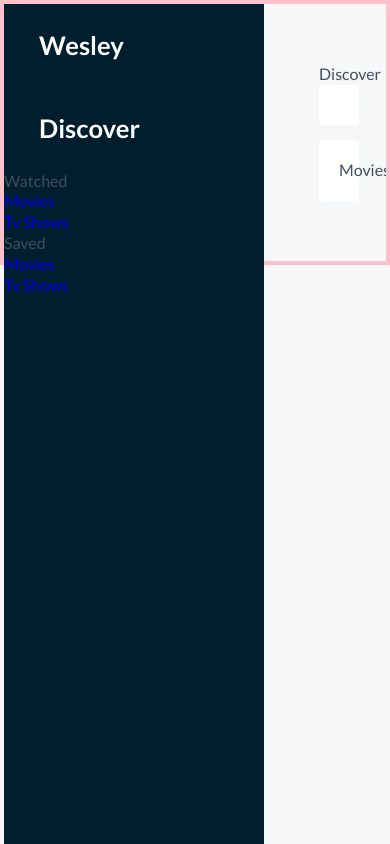
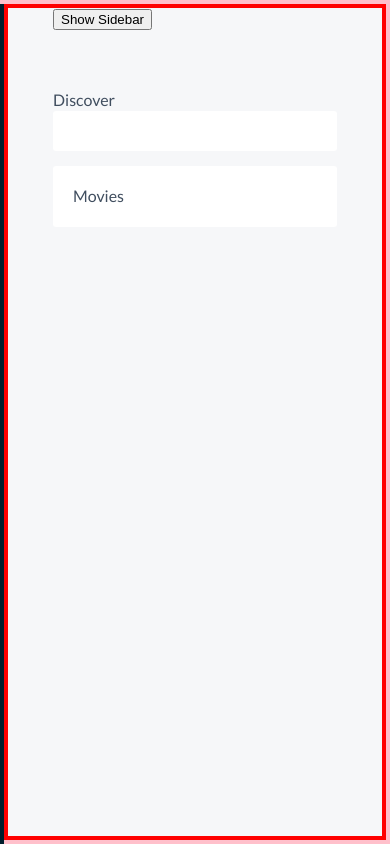
Before and after one commit to chriscodingxyz/Cord-redo, a React (Create React App) app: page /discover in a window 390 px wide. Built offline with nearby package versions, Linux system fonts and the light colour scheme.

Commit message:
5. Media queries and activeSideBar state for displaying/hiding sidenavbar. Also some spacing/margin updated. For now I will keep most state within app.tsx and move down or put into context/local storage later if needed

```diff
--- a/src/app.tsx
+++ b/src/app.tsx
@@ -1,4 +1,4 @@
-import React from "react";
+import React, { useEffect, useState } from "react";
 import { BrowserRouter as Router, Route, Switch } from "react-router-dom";
 import styled, { css } from "styled-components";
 
@@ -9,11 +9,36 @@ import Discover from "./pages/discover";
 import "./css/app.css";
 
 export default function App() {
+  const [activeSideBar, setActiveSideBar] = useState(false);
+
+  // noticed when I was moving around window width, it would still show, this makes it auto close inbetween
+  useEffect(() => {
+    const handleResize = () => {
+      if (window.innerWidth > 768) {
+        setActiveSideBar(false);
+      }
+    };
+
+    window.addEventListener("resize", handleResize);
+    handleResize();
+    return () => window.removeEventListener("resize", handleResize);
+  }, [setActiveSideBar]);
+
+  const toggleSideBar = () => {
+    setActiveSideBar(!activeSideBar);
+  };
+
   return (
     <Router>
       <PageContainer>
-        <SideNavBar />
+        <SideNavBar activeSideBar={activeSideBar} />
         <ContentWrapper>
+          <NavToggleButton
+            onClick={toggleSideBar}
+            activeSideBar={activeSideBar}
+          >
+            {activeSideBar ? "Hide Sidebar" : "Show Sidebar"}
+          </NavToggleButton>
           <Switch>
             <Route path="/discover" component={Discover} />
           </Switch>
@@ -23,11 +48,29 @@ export default function App() {
   );
 }
 
-const ContentWrapper = styled.main`
-  padding-left: 280px;
-`;
-
 const PageContainer = styled.main`
   overflow-x: hidden;
   border: 4px solid pink;
+  display: flex;
+  min-height: 100dvh;
 `;
+
+const ContentWrapper = styled.main`
+  flex-grow: 1;
+  margin-left: 260px;
+  transition: margin-left 0.3s ease-in-out;
+  border: 4px solid red;
+
+  @media screen and (max-width: 768px) {
+    margin-left: 0;
+  }
+`;
+
+const NavToggleButton = styled.button<{ activeSideBar: boolean }>`
+  margin-left: ${({ activeSideBar }) => (activeSideBar ? "260px" : "45px")};
+  transition: margin-left 0.3s ease-in-out;
+
+  @media (min-width: 768px) {
+    opacity: 0;
+  }
+`;
--- a/src/components/sidenavbar/index.tsx
+++ b/src/components/sidenavbar/index.tsx
@@ -6,13 +6,15 @@ import * as colors from "../../colors";
 import Arrow from "../../images/arrow-icon.png";
 import SearchWhite from "../../images/search-icon-white.png";
 
-export default function SideNavBar() {
-  const [activeSideBar] = useState();
-
+export default function SideNavBar({
+  activeSideBar,
+}: {
+  activeSideBar: boolean;
+}) {
   /* Write the necessary functions to show/hide the side bar on mobile devices */
 
   return (
-    <SideNavBarCont className={activeSideBar && "visible"}>
+    <SideNavBarCont activeSideBar={activeSideBar}>
       {/* Implement a hamburger icon slide in effect for mobile devices */}
       <SideNavMainLink
         className="menu_nav_link main_nav_link"
@@ -70,12 +72,20 @@ export default function SideNavBar() {
   );
 }
 
-const SideNavBarCont = styled.div`
+const SideNavBarCont = styled.div<{ activeSideBar: boolean }>`
   position: fixed;
   z-index: 9;
   width: 260px;
   height: 100%;
   background-color: ${colors.sideNavBar};
+  display: flex;
+  flex-direction: column;
+  transition: all 0.3s ease-in-out;
+
+  @media screen and (max-width: 768px) {
+    transform: ${({ activeSideBar }) =>
+      activeSideBar ? "translateX(0)" : "translateX(-260px)"};
+  }
 `;
 
 const SideNavMainLink = styled(Link)`
--- a/src/pages/discover/index.tsx
+++ b/src/pages/discover/index.tsx
@@ -1,5 +1,5 @@
 import React, { useState } from "react";
-import styled from 'styled-components';
+import styled from "styled-components";
 
 import * as colors from "../../colors";
 import * as fetcher from "../../fetcher";
@@ -10,7 +10,7 @@ import MovieList from "../../components/movielist";
 export default function Discover() {
   // You don't need to keep the current structure of this state object. Feel free to restructure it as needed.
   const [state] = useState({
-    keyword: '',
+    keyword: "",
     year: 0,
     results: [],
     movieDetails: null,
@@ -22,15 +22,15 @@ export default function Discover() {
       { id: 8.5, name: 8.5 },
       { id: 9, name: 9 },
       { id: 9.5, name: 9.5 },
-      { id: 10, name: 10 }
+      { id: 10, name: 10 },
     ],
     languageOptions: [
-      { id: 'GR', name: 'Greek' },
-      { id: 'EN', name: 'English' },
-      { id: 'RU', name: 'Russian' },
-      { id: 'PO', name: 'Polish' }
-    ]
-  })
+      { id: "GR", name: "Greek" },
+      { id: "EN", name: "English" },
+      { id: "RU", name: "Russian" },
+      { id: "PO", name: "Polish" },
+    ],
+  });
 
   // Write a function to preload the popular movies when page loads & get the movie genres
 
@@ -38,9 +38,16 @@ export default function Discover() {
 
   const searchMovies = async (keyword, year) => {
     // Write a function to trigger the API request and load the search results based on the keyword and year given as parameters
-  }
+  };
 
-  const { genreOptions, languageOptions, ratingOptions, totalCount, results, movieDetails } = state;
+  const {
+    genreOptions,
+    languageOptions,
+    ratingOptions,
+    totalCount,
+    results,
+    movieDetails,
+  } = state;
 
   return (
     <DiscoverWrapper>
@@ -54,33 +61,24 @@ export default function Discover() {
         />
       </MovieFilters>
       <MovieResults>
-        { totalCount > 0 && <TotalCounter>{totalCount} results</TotalCounter>}
-        <MovieList
-          movies={results || []}
-          genres={genreOptions || []}
-        />
+        {totalCount > 0 && <TotalCounter>{totalCount} results</TotalCounter>}
+        <MovieList movies={results || []} genres={genreOptions || []} />
         {/* Each movie must have a unique URL and if clicked a pop-up should appear showing the movie details and the action buttons as shown in the wireframe */}
       </MovieResults>
     </DiscoverWrapper>
-  )
+  );
 }
 
 const DiscoverWrapper = styled.div`
-  padding: 60px 35px;
-`
+  padding: 60px 45px;
+`;
 
 const TotalCounter = styled.div`
   font-weight: 900;
-`
+`;
 
-const MovieResults = styled.div`
+const MovieResults = styled.div``;
 
-`
+const MovieFilters = styled.div``;
 
-const MovieFilters = styled.div`
-
-`
-
-const MobilePageTitle = styled.header`
-
-`
+const MobilePageTitle = styled.header``;
```
Also changed, not shown: 1 other file (tests, documents, lock files or other folders).
